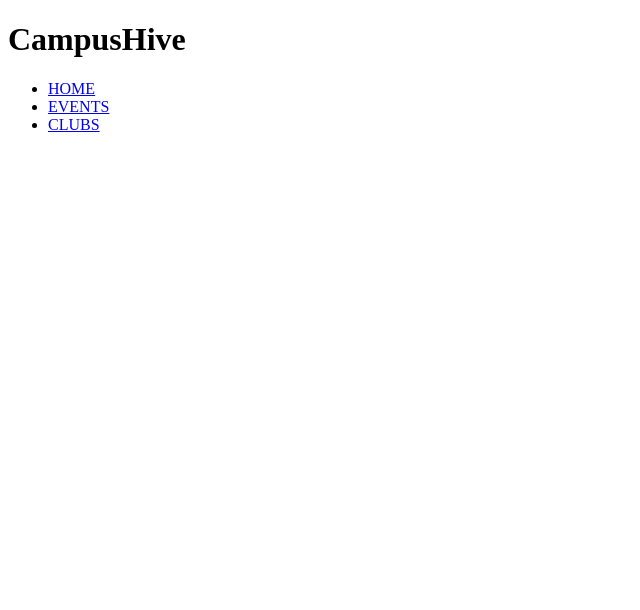
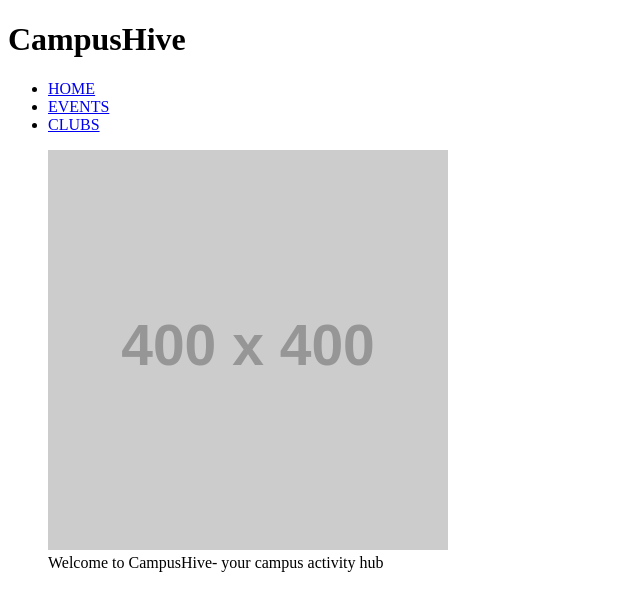
Before and after one commit to Aruvan04/CampusHive, a website: page index.html in a window 1280 px wide. Shown: the whole page, without its empty margins (0-640 px from the left). Drawn offline with Linux system fonts and the light colour scheme; placeholder pictures from the web are drawn by us.

Commit message:
WE Created a Intro Section

```diff
--- a/index.html
+++ b/index.html
@@ -14,6 +14,16 @@
       <li><a href="clubs.html">CLUBS</a></li>
     </ul>
   </header>
+  <main>
+    <figure>
+    <section>
+      <img src="https://placehold.co/400x400?text=Hello+World"/>
+      <figcaption>Welcome to CampusHive- your campus activity hub</figcaption>
+    </figure>
+    </section>
+    <section></section>
+    <section></section>
+  </main>
 
 </body>
 </html>
```
